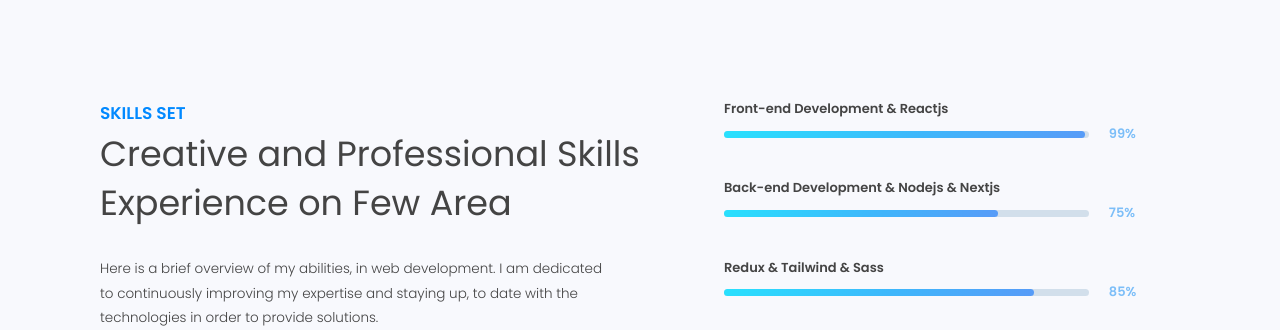
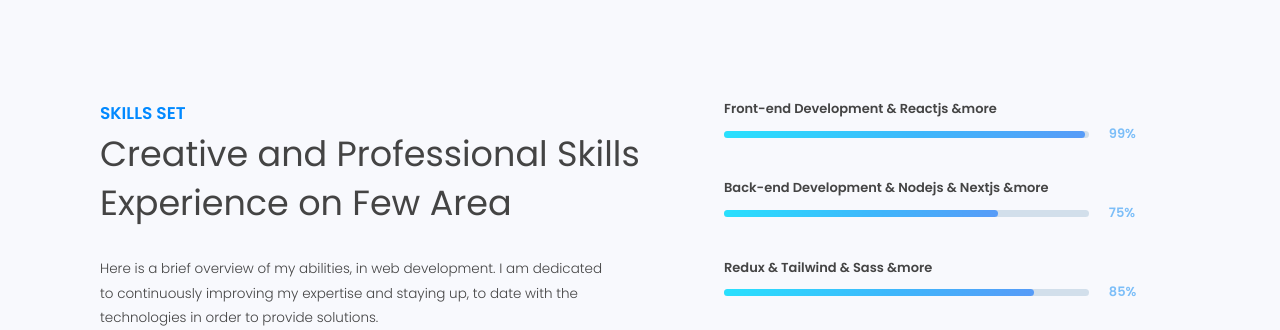
Before and after one commit to Sohaib-Bn/portfolio-sohaib, a website built with Parcel: page index.html in a window 1280 px wide. Shown: the part 1553-1883 px from the top of the page. Built offline with nearby package versions, Linux system fonts and the light colour scheme.

Commit message:
ajust the html content

```diff
--- a/index.html
+++ b/index.html
@@ -166,7 +166,7 @@
       </div>
       <div class="skills__statistic ">
         <div class="skills__skill">
-          <h4 class="skills__title">Front-end Development & Reactjs</h4>
+          <h4 class="skills__title">Front-end Development & Reactjs &more</h4>
           <div class="skills__percantage skills__percantage--1 percantage-animate">
 
           </div>
@@ -176,7 +176,7 @@
         </div>
 
         <div class="skills__skill">
-          <h4 class="skills__title">Back-end Development & Nodejs & Nextjs</h4>
+          <h4 class="skills__title">Back-end Development & Nodejs & Nextjs &more</h4>
           <div class="skills__percantage skills__percantage--2 percantage-animate">
 
           </div>
@@ -186,7 +186,7 @@
         </div>
 
         <div class="skills__skill">
-          <h4 class="skills__title">Redux & Tailwind & Sass</h4>
+          <h4 class="skills__title">Redux & Tailwind & Sass &more</h4>
           <div class="skills__percantage skills__percantage--3 percantage-animate">
           </div>
           <div class="skills__number">
```
